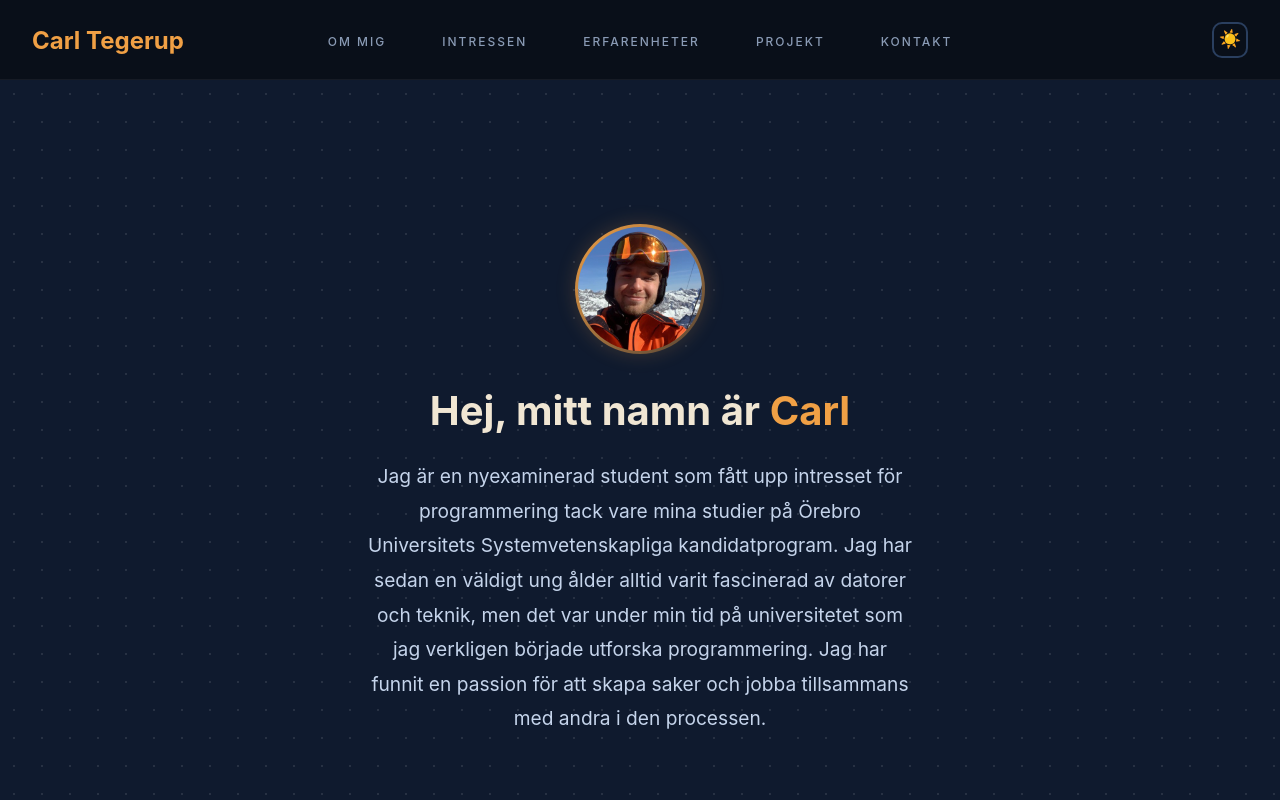
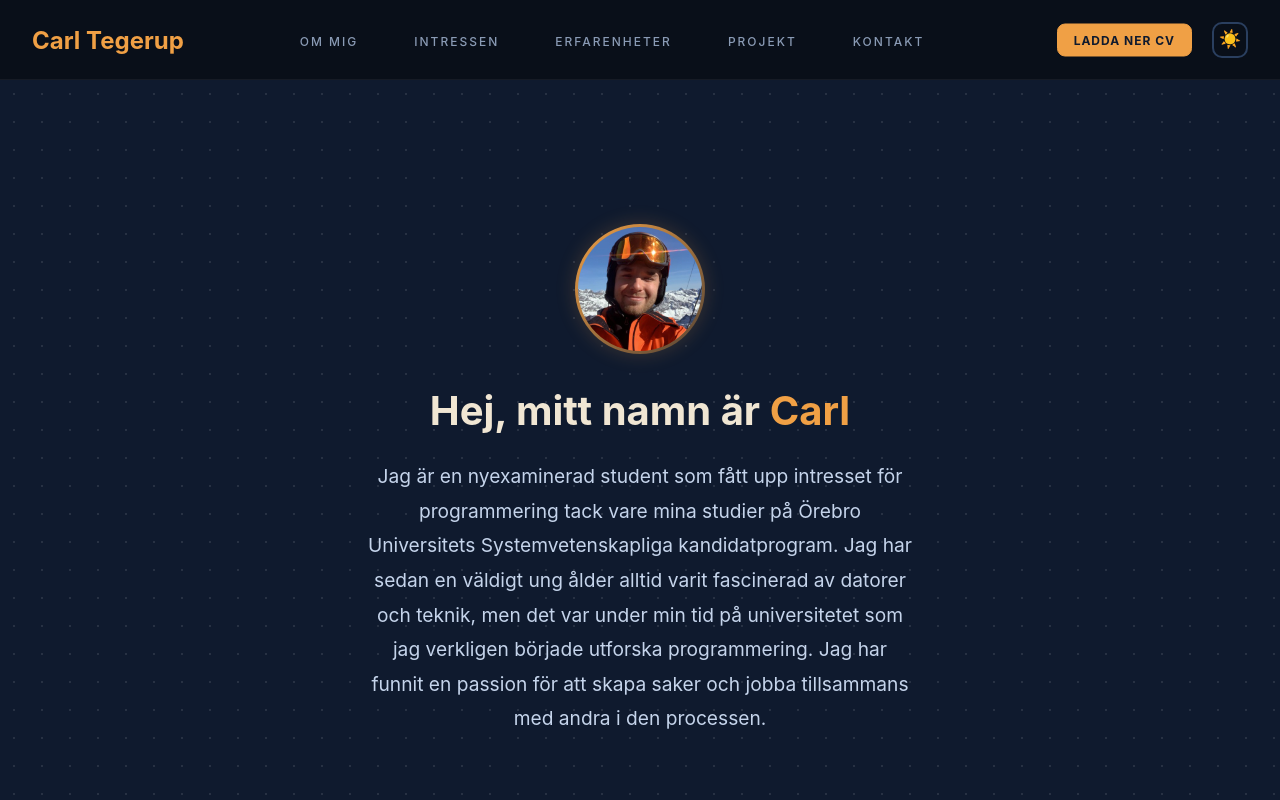
Before and after one commit to Nalldes/Portfolio, a React (Vite) app in the folder carl-tegerup-portfolio/: page / in a window 1280 px wide. Shown: the top 800 px of the page. Built offline with nearby package versions, Linux system fonts and the light colour scheme.

Commit message:
cv knapp

```diff
--- a/carl-tegerup-portfolio/src/components/Navbar.jsx
+++ b/carl-tegerup-portfolio/src/components/Navbar.jsx
@@ -53,7 +53,22 @@ function Navbar({ toggleTheme, theme }) {
             Kontakt
           </a>
         </li>
+        <li>
+          <a
+            href="/Carl_Tegerup_CV.pdf"
+            download
+            className="cv-button"
+            onClick={closeMenu}
+          >
+            Ladda ner CV
+          </a>
+        </li>
       </ul>
+
+      <a href="/Carl_Tegerup_CV.pdf" download className="cv-button">
+        Ladda ner CV
+      </a>
+
       <button
         className="theme-toggle"
         onClick={toggleTheme}
--- a/carl-tegerup-portfolio/src/styles/Navbar.css
+++ b/carl-tegerup-portfolio/src/styles/Navbar.css
@@ -121,6 +121,44 @@ nav h1:hover {
   border-radius: 2px;
 }
 
+.cv-button {
+  background-color: var(--accent);
+  color: var(--bg-deep) !important;
+  font-size: 0.75rem;
+  font-weight: 700;
+  text-transform: uppercase;
+  letter-spacing: 1px;
+  padding: 8px 16px;
+  border-radius: 8px;
+  text-decoration: none;
+  border: 1px solid var(--accent);
+  transition: all 0.2s ease;
+  display: inline-flex;
+  align-items: center;
+  justify-content: center;
+}
+
+.cv-button:hover {
+  background-color: transparent;
+  color: var(--accent) !important;
+  box-shadow: 0 4px 12px rgba(240, 160, 69, 0.3);
+}
+
+nav ul .cv-button::after {
+  display: none;
+}
+
+nav > .cv-button {
+  position: absolute;
+  right: 5.5rem;
+  top: 50%;
+  transform: translateY(-50%);
+}
+
+.nav-menu .cv-button {
+  display: none;
+}
+
 @media (max-width: 440px) {
   .hamburger {
     display: block;
@@ -135,6 +173,18 @@ nav h1:hover {
   }
   .hamburger.active .bar:nth-child(3) {
     transform: translateY(-8px) rotate(-45deg);
+  }
+
+  nav > .cv-button {
+    display: none;
+  }
+
+  .nav-menu .cv-button {
+    display: inline-flex;
+    margin: 1rem auto 0;
+    width: fit-content;
+    font-size: 0.9rem;
+    padding: 10px 24px;
   }
 
   .nav-menu {
```
Also changed, not shown: 1 other file (tests, documents, lock files or other folders).
